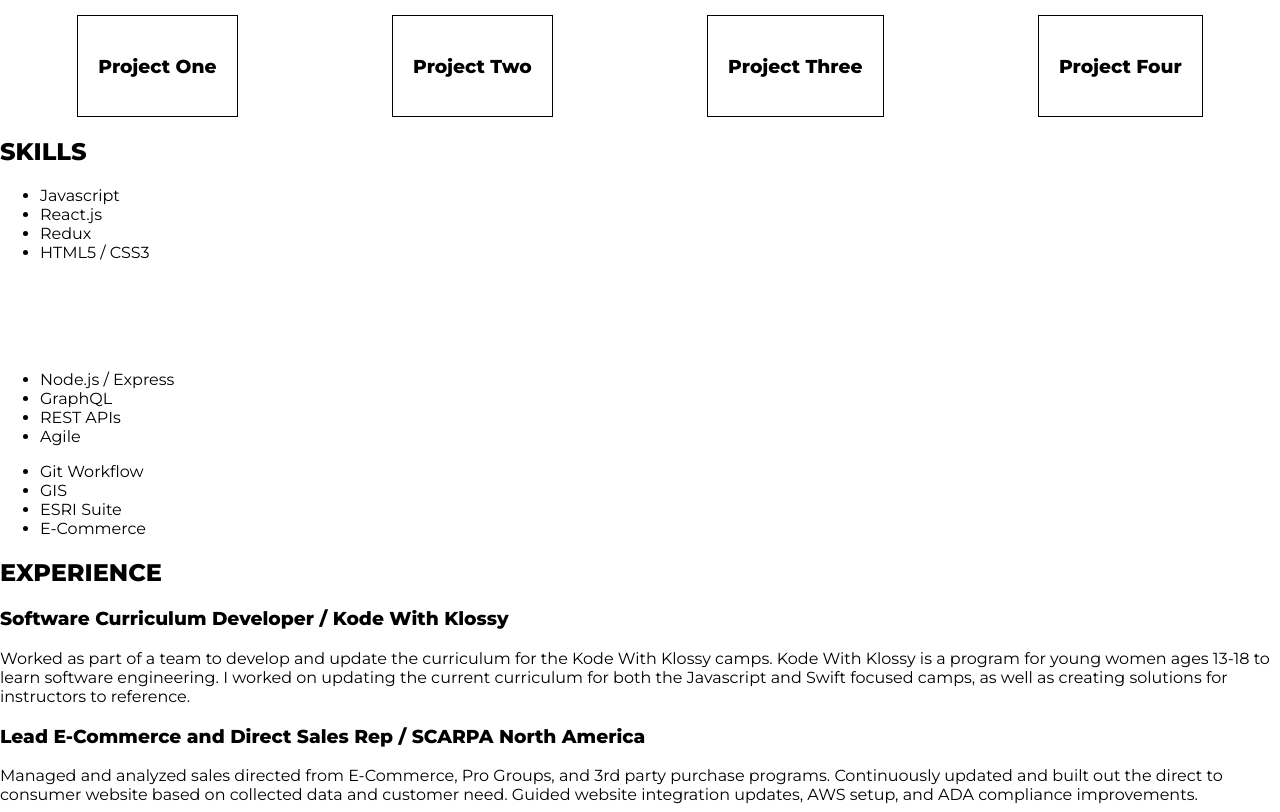
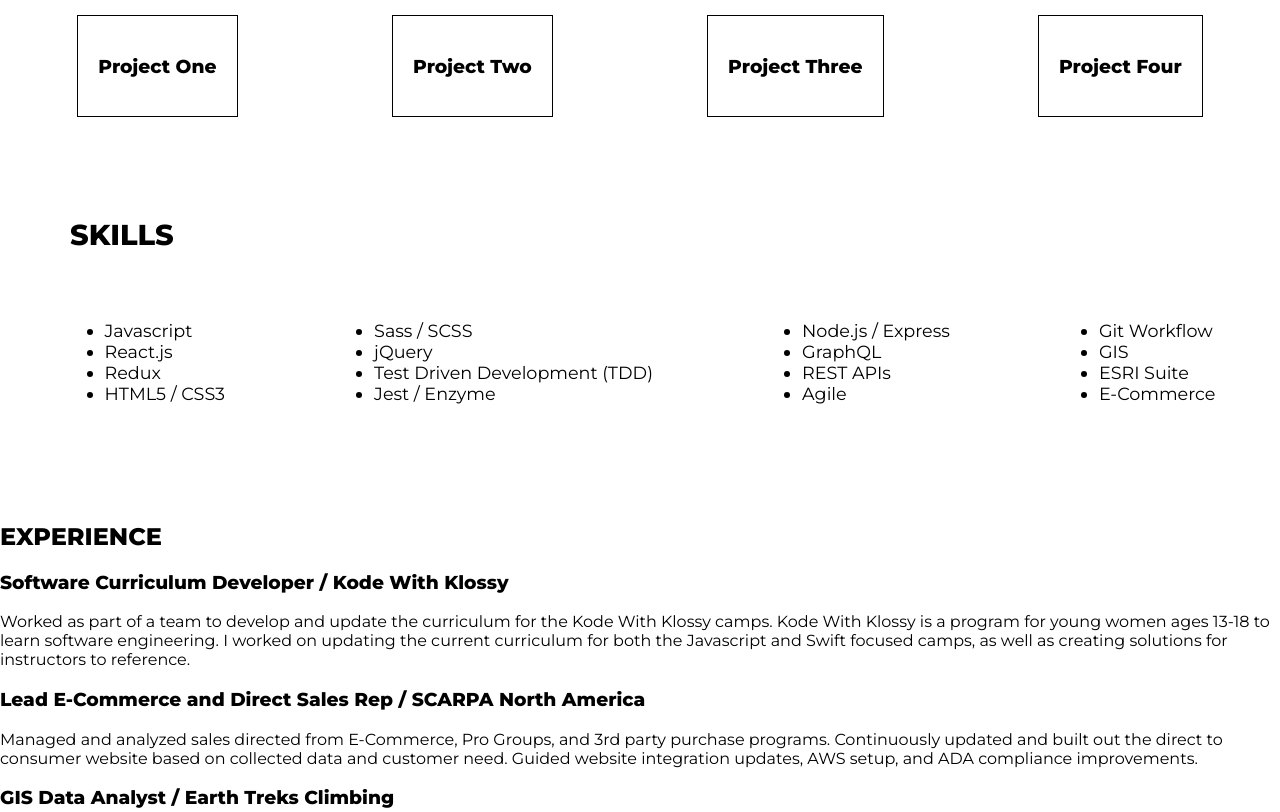
Before and after one commit to benjamin-firth/professional-website, a React (Create React App) app: page / in a window 1280 px wide. Shown: the part 980-1792 px from the top of the page. Built offline with nearby package versions, Linux system fonts and the light colour scheme.

Commit message:
Add styled components to skills

```diff
--- a/src/components/Projects/Projects.js
+++ b/src/components/Projects/Projects.js
@@ -33,6 +33,7 @@ const StyledProjects = styled.section`
 const StyledProjectContainer = styled.section`
   display: flex;
   justify-content: space-around;
+  margin-bottom: 100px;
 `;
 
 const StyledProject = styled.article`
--- a/src/components/Skills/Skills.js
+++ b/src/components/Skills/Skills.js
@@ -3,39 +3,57 @@ import styled from 'styled-components';
 
 const Skills = () => {
   return (
-    <section>
+    <StyledSkills>
       <h2>SKILLS</h2>
       {/* MAP OVER ARRAY OF SKILLS INSTEAD OF WRITING ALL OUT */}
-      <ul>
+      <StyledSkillContainer>
+        <StyledUL>
           <li>Javascript</li>
           <li>React.js</li>
           <li>Redux</li>
           <li>HTML5 / CSS3</li>
-      </ul>
+        </StyledUL>
         <StyledUL>
           <li>Sass / SCSS</li>
           <li>jQuery</li>
           <li>Test Driven Development (TDD)</li>
           <li>Jest / Enzyme</li>
         </StyledUL>
-      <ul>
+        <StyledUL>
           <li>Node.js / Express</li>
           <li>GraphQL</li>
           <li>REST APIs</li>
           <li>Agile</li>
-      </ul>
-      <ul>
+        </StyledUL>
+        <StyledUL>
           <li>Git Workflow</li>
           <li>GIS</li>
           <li>ESRI Suite</li>
           <li>E-Commerce</li>
-      </ul>
-    </section>
+        </StyledUL>
+      </StyledSkillContainer>
+    </StyledSkills>
   );
 };
 
+const StyledSkills = styled.section`
+  h2 {
+    font-size: 1.8em;
+    margin: 70px;
+    margin-bottom: 50px;
+  }
+`;
+
+const StyledSkillContainer = styled.section`
+  display: flex;
+  justify-content: space-around;
+  margin-bottom: 100px;
+  padding: 0px 10px;
+`;
+
 const StyledUL = styled.ul`
-  color: #FFF;
+  font-size: 1.1em;
+  // padding: 20px;
 `;
 
 export default Skills;
```
Lines whose indentation alone changed are shown as unchanged.
